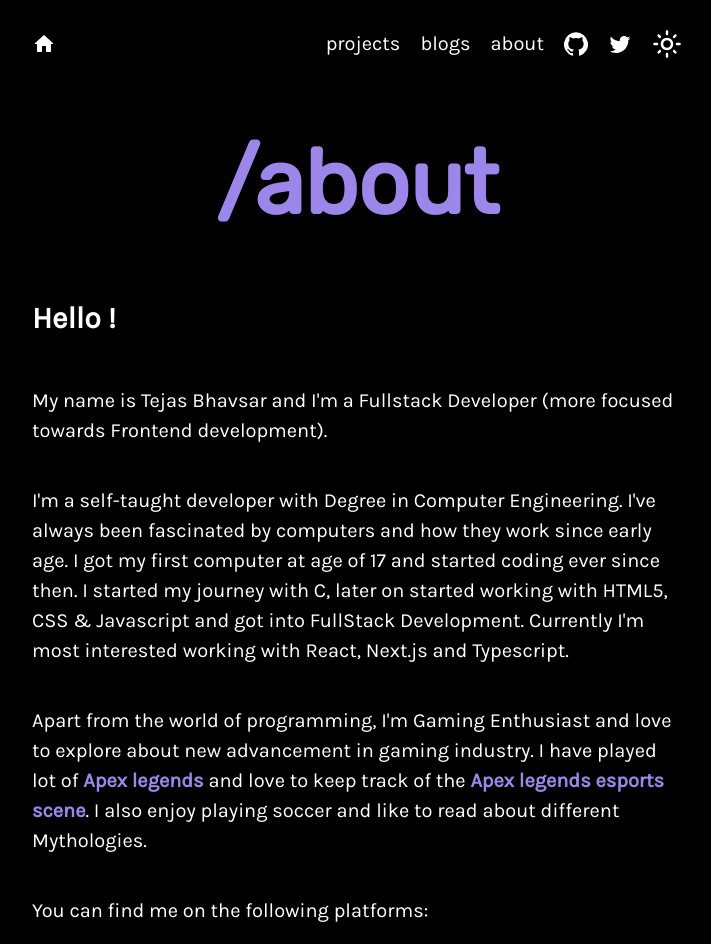
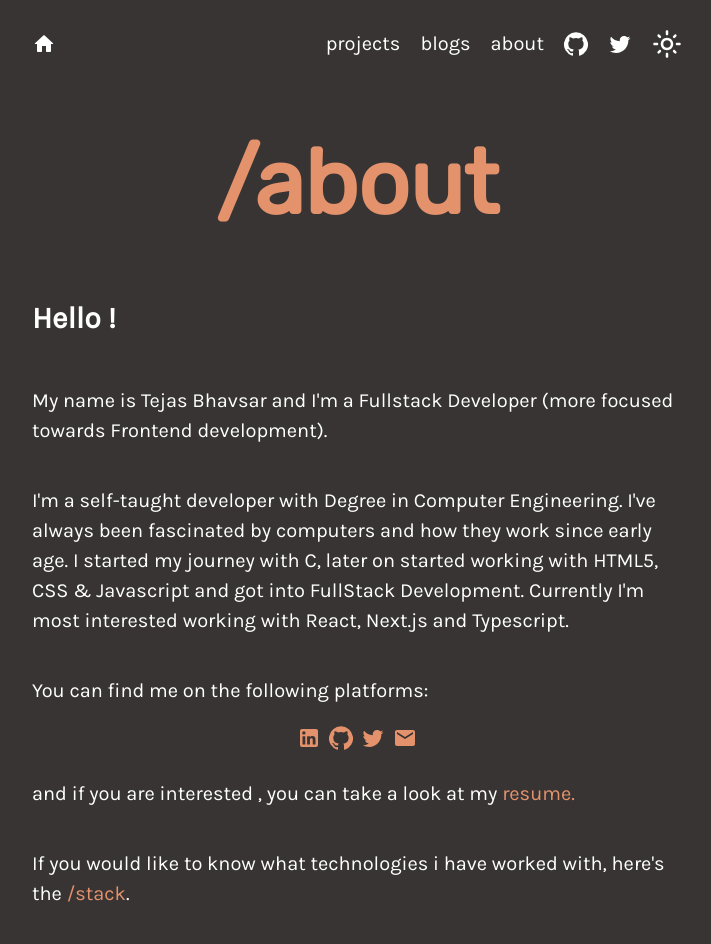
Before and after one commit to tejasbhavsar2000/tejas.dev, a Next.js app: page /about in a window 1280 px wide. Shown: the top 944 px of the page, without its empty margins (283-994 px from the left). Built offline with nearby package versions, Linux system fonts and the light colour scheme.

Commit message:
Refactor

```diff
--- a/components/Toggle.js
+++ b/components/Toggle.js
@@ -11,7 +11,7 @@ export default function Toogle() {
     return rs.getPropertyValue(name);
   }
   const CurrentMode = () => {
-    if (currentMode == "white")
+    if (currentMode == "rgb(243, 242, 242)")
       return (
         <Image
           src="/dark_mode.svg"
@@ -36,7 +36,8 @@ export default function Toogle() {
   const toogle = () => {
     const mode = myFunction_get("--bg-dark");
     const r = document.querySelector(":root");
-    const scheme = "white" == mode ? "black" : "white";
+    const scheme =
+      "rgb(243, 242, 242)" == mode ? "rgb(56, 52, 52)" : "rgb(243, 242, 242)";
     setCurrentMode(scheme);
     r.style.setProperty("--bg-dark", scheme);
     r.style.setProperty(
--- a/package.json
+++ b/package.json
@@ -11,8 +11,8 @@
   "dependencies": {
     "@material-ui/core": "^4.12.1",
     "@material-ui/icons": "^4.11.2",
-    "next": ">=11.1.3",
-    "prismjs": ">=1.25.0",
+    "next": "^12.1.0",
+    "prismjs": "^1.27.0",
     "react": "^17.0.2",
     "react-dom": "^17.0.2",
     "react-markdown": "^6.0.2"
--- a/pages/about.js
+++ b/pages/about.js
@@ -28,26 +28,11 @@ export default function Contact() {
         <p>
           I'm a self-taught developer with Degree in Computer Engineering. I've
           always been fascinated by computers and how they work since early age.
-          I got my first computer at age of 17 and started coding ever since
-          then. I started my journey with C, later on started working with
-          HTML5, CSS & Javascript and got into FullStack Development. Currently
-          I'm most interested working with React, Next.js and Typescript.
+          I started my journey with C, later on started working with HTML5, CSS
+          & Javascript and got into FullStack Development. Currently I'm most
+          interested working with React, Next.js and Typescript.
         </p>
-        <p>
-          Apart from the world of programming, I'm Gaming Enthusiast and love to
-          explore about new advancement in gaming industry. I have played lot of{" "}
-          <span>
-            <a href="https://www.ea.com/games/apex-legends">Apex legends</a>
-          </span>{" "}
-          and love to keep track of the{" "}
-          <span>
-            <a href="https://www.ea.com/games/apex-legends/compete/events">
-              Apex legends esports scene
-            </a>
-          </span>
-          {".  "}I also enjoy playing soccer and like to read about different
-          Mythologies.
-        </p>
+
         <p>You can find me on the following platforms:</p>
         <div>
           <a href="https://www.linkedin.com/in/tejas-bhavsar-8a425b188/">
--- a/pages/index.js
+++ b/pages/index.js
@@ -18,9 +18,8 @@ export default function Home() {
       <main className={Style.home}>
         <h1>Hey, I'm Tejas!👋</h1>
         <p className={Style.item2}>
-          I'm a developer from India who is in love with Frontend Development
-          using React. I have worked with languages like Java, Python,
-          Javascript, and Frameworks like Next.js, Nest.js.{" "}
+          I'm a Learning Fullstack Developer from India, majorly focused on
+          Frontend development with React and Next.js.{" "}
         </p>
         <p className={Style.item2}>
           I'm currently looking for the role as <span> Frontend Developer</span>
--- a/styles/Nav.module.css
+++ b/styles/Nav.module.css
@@ -34,7 +34,7 @@
   align-items: center;
 }
 .nav a:hover {
-  background: rgb(157 134 233);
+  background: var(--color-secondary);
   -webkit-background-clip: text;
   -webkit-text-fill-color: transparent;
 }
--- a/styles/global.css
+++ b/styles/global.css
@@ -1,9 +1,9 @@
 @import url("https://fonts.googleapis.com/css2?family=Karla&display=swap");
 @import url("https://fonts.googleapis.com/css2?family=Karla&family=Rubik&display=swap");
 :root {
-  --bg-dark: black;
+  --bg-dark: rgb(56, 52, 52);
   --color-primary-light: white;
-  --color-secondary: rgb(157 134 233);
+  --color-secondary: rgb(228, 146, 108);
   --font-family-main: "Karla", sans-serif;
   --font-family-heading: "Rubik", sans-serif;
 }
```
Also changed, not shown: 1 other file (tests, documents, lock files or other folders).
